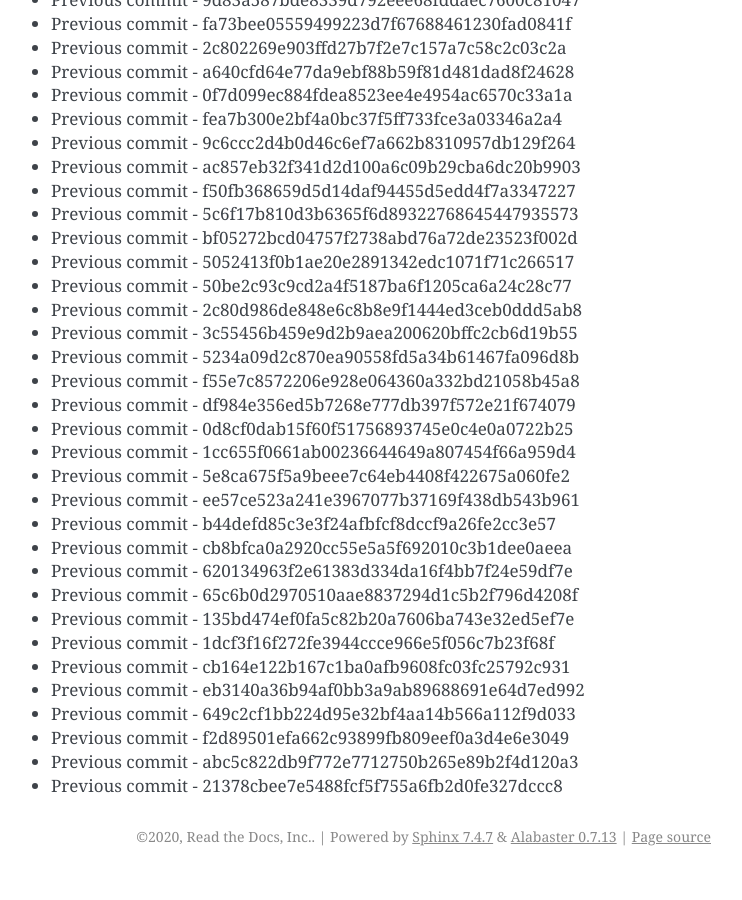
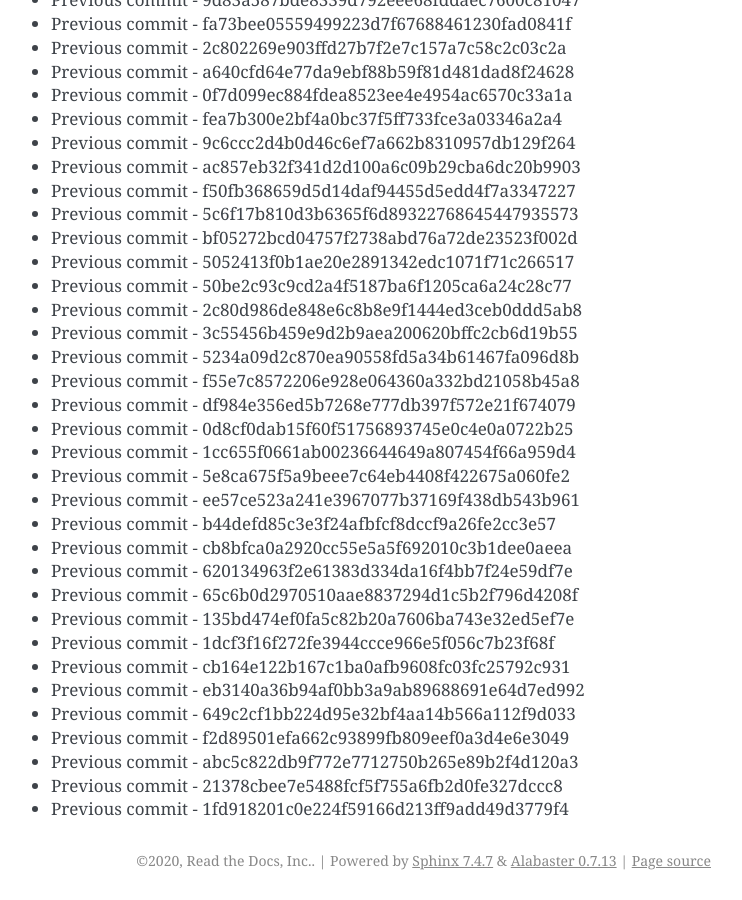
Before and after one commit to readthedocs/rtd-git-stresstest, a Sphinx documentation site: the page built from docs/updates.rst, in a window 1280 px wide and 900 px high, scrolled down 19431 px. Shown: the whole window, without its empty margins (399-1141 px from the left). Built offline with Sphinx 7.4.7, drawn with Linux system fonts in a browser that asks for light colours; before the commit the page ends 20307 px from its top, so only the background shows below that.

Commit message:
Generating commit from previous: 1fd918201c0e224f59166d213ff9add49d3779f4

```diff
--- a/docs/updates.rst
+++ b/docs/updates.rst
@@ -848,3 +848,4 @@ It can be tested for any performance characteristics.
 * Previous commit - f2d89501efa662c93899fb809eef0a3d4e6e3049
 * Previous commit - abc5c822db9f772e7712750b265e89b2f4d120a3
 * Previous commit - 21378cbee7e5488fcf5f755a6fb2d0fe327dccc8
+* Previous commit - 1fd918201c0e224f59166d213ff9add49d3779f4
```
